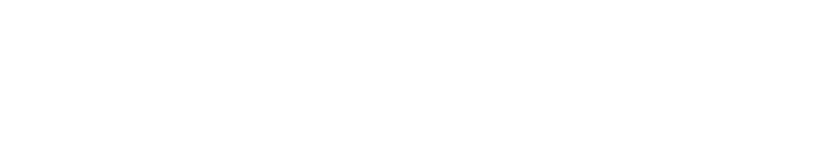
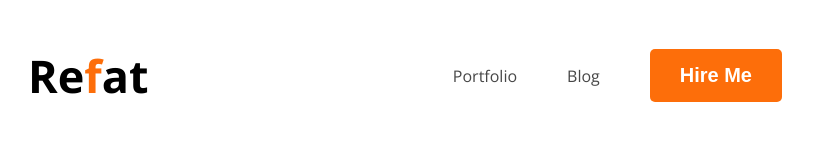
Before and after one commit to TawhidulIslamRefat/Refat-website, a plain HTML site: page index.html in a window 1280 px wide. Shown: the whole page, without its empty margins (210-1023 px from the left). Drawn offline with nearby package versions, Linux system fonts and the light colour scheme.

Commit message:
added navbar

```diff
--- a/index.html
+++ b/index.html
@@ -3,9 +3,32 @@
 <head>
     <meta charset="UTF-8">
     <meta name="viewport" content="width=device-width, initial-scale=1.0">
+    <link rel="preconnect" href="https://fonts.googleapis.com">
+<link rel="preconnect" href="https://fonts.gstatic.com" crossorigin>
+<link href="https://fonts.googleapis.com/css2?family=Open+Sans:ital,wght@0,300..800;1,300..800&display=swap" rel="stylesheet">
     <title>My Protfolio Website</title>
+    <link rel="stylesheet" href="/style/style.css">
 </head>
-<body>
+<body class="open-sans-normal">
+    <header>
+      <nav>
+     <h2 class="nav-title"> Re<span class="span y-color">f</span>at</h2>
+         <ul>
+            <li><a class="dark-2" href="">Portfolio</a></li>
+             <li><a class="dark-2" href="">Blog</a></li>
+             <li><a href=""><button class="btn-primary">Hire Me</button></a></li>
+         </ul>
+      </nav>
+
+    </header>
+    <main>
+
+
+    </main>
+    <footer>
+
+
+    </footer>
 
 </body>
 </html>
--- a/style/style.css
+++ b/style/style.css
@@ -0,0 +1,64 @@
+
+
+.open-sans-normal {
+  font-family: "Open Sans", sans-serif;
+  font-optical-sizing: auto;
+  font-style: normal;
+  font-variation-settings:
+    "wdth" 100;
+}
+
+
+
+
+
+
+
+
+
+
+
+/* shered style */
+.y-color{
+  color: #FD6E0A;
+}
+.dark-2{
+  color: #474747;
+}
+
+/* nav style */
+nav{
+  display: flex;
+  align-items: center;
+  justify-content: space-between;
+  margin: 0px 230px;
+}
+
+.nav-title{
+font-size: 45px;
+font-weight: 800px;
+}
+nav ul li{
+  list-style: none;
+  margin-right: 50px;
+
+}
+nav li a {
+  text-decoration: none;
+  color: ;
+
+}
+nav ul{
+  display: flex;
+  align-items: center;
+}
+.btn-primary{
+  background-color: #FD6E0A;
+  font-weight: 700;
+  color: white;
+  padding: 15px 30px;
+  border: none;
+  border-radius: 5px;
+  font-size: 20px;
+
+}
```
Also changed, not shown: images/developer.png (added), images/hardy.png (added), images/header_bg.png (added), images/icons/facebook.png (added), images/icons/insta.png (added), images/icons/js.png (added), images/icons/mongo.png (added), images/icons/nodejs.png (added), images/icons/react.png (added), images/icons/twitter.png (added), open sans.ttf (added).
